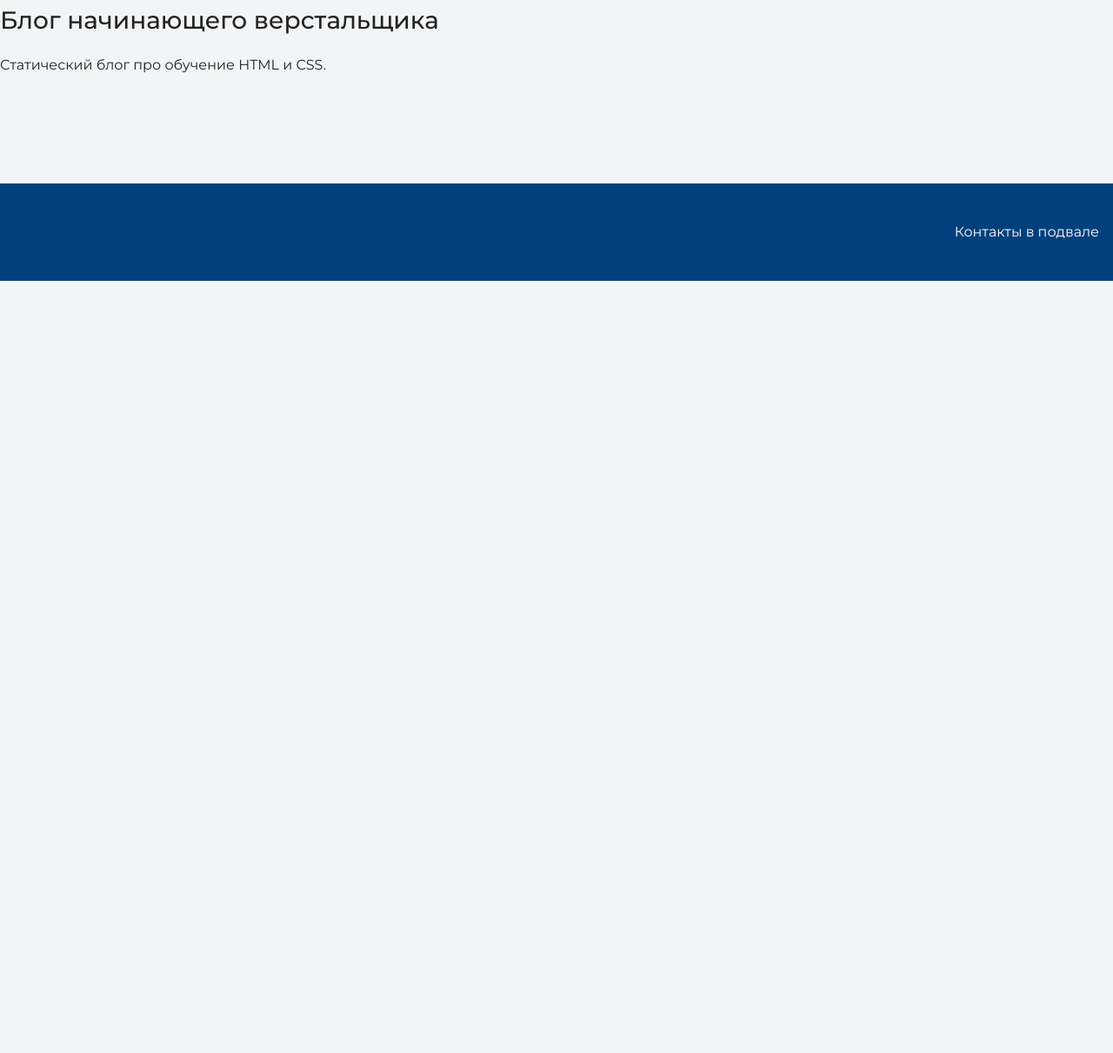
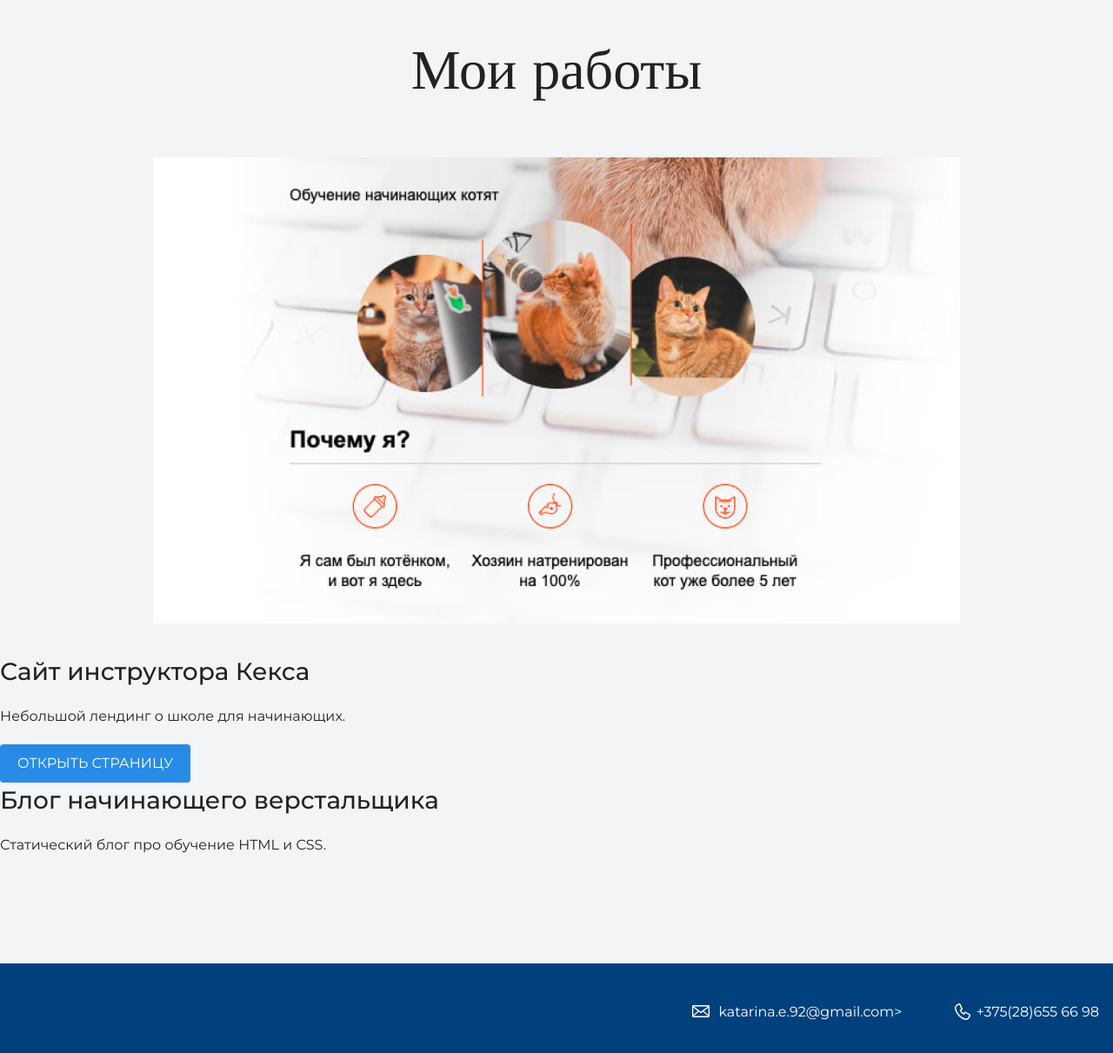
Before and after one commit to KatCarrot/urban-goggles, a plain HTML site: page index.html in a window 1280 px wide. Shown: the part 1729-2940 px from the top of the page at 87% size. Before the commit the page ends 2052 px from the top, so only its background shows below. Drawn offline with nearby package versions, Linux system fonts and the light colour scheme.

Commit message:
фото+кнопка

```diff
--- a/index.html
+++ b/index.html
@@ -24,7 +24,8 @@
 
     <section class="intro">
       <h2 class="subheading">Давайте познакомимся</h2>
-      <h3>Пара слов о себе</h3>
+        <figure class="user-image"> <img src="files/user.jpg" width="500" alt="дивное фото">
+      </figure>
       <p>Текст с парой слов о себе.</p>
       <h3>Чем могу быть полезен</h3>
       <p>Текст о том, чем могу быть полезен.</p>
@@ -32,17 +33,20 @@
 
     <section class="portfolio">
       <h2 class="subheading">Мои работы</h2>
-
+      <figure class="project-image">
+        <img src="files/project.jpg" width="928" alt="kat photo">
+      </figure>
       <h3>Сайт инструктора Кекса</h3>
       <p>Небольшой лендинг о школе для начинающих.</p>
-
+       <a class="button" href="source/project/index.html">Открыть страницу</a>
       <h3>Блог начинающего верстальщика</h3>
       <p>Статический блог про обучение HTML и CSS.</p>
     </section>
 
     <footer class="page-footer">
       <div class="container">
-      Контакты в подвале
+          <a href="mailto: katarina.e.92@gmail.com" class="footer-email"> katarina.e.92@gmail.com></a>
+        <a href="tel:+375296556698" class="footer-phone">+375(28)655 66 98 </a>
       </div>
     </footer>
   </body>
```
Also changed, not shown: files/project.jpg (added).
